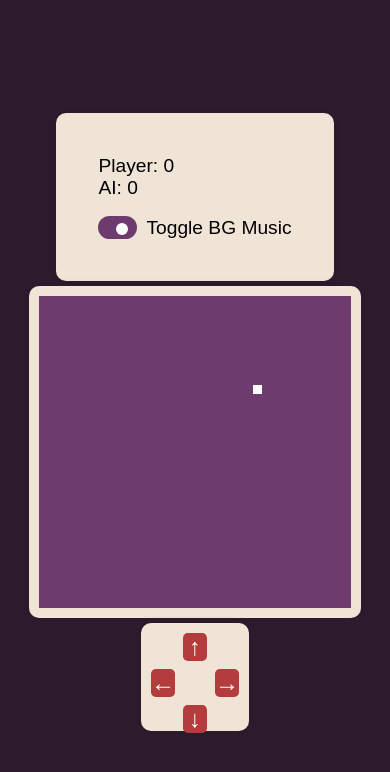
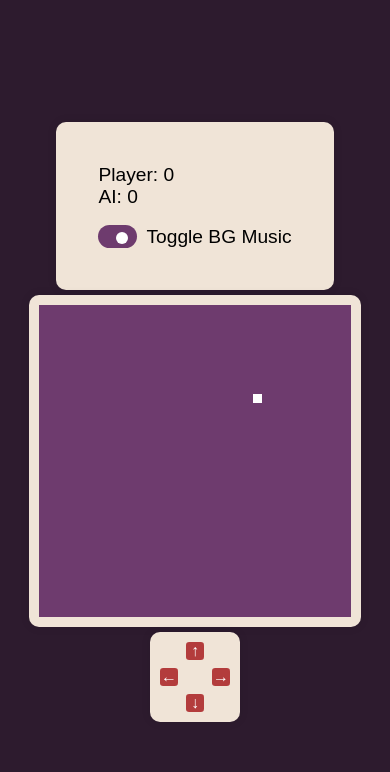
Before and after one commit to EagleStelle/Venom-Rush, a plain HTML site: page game.html in a window 390 px wide. Drawn offline with Linux system fonts and the light colour scheme.

Commit message:
Add compatibility for mobile UI interface.

```diff
--- a/game2.css
+++ b/game2.css
@@ -74,7 +74,8 @@ body {
     cursor: pointer;
     user-select: none;
     transition: background-color 0.3s ease;
-    font-size: 1.5em;
+    font-size: 1em;
+    aspect-ratio: 1 / 1;
     font-weight: bold;
 }
 
```
